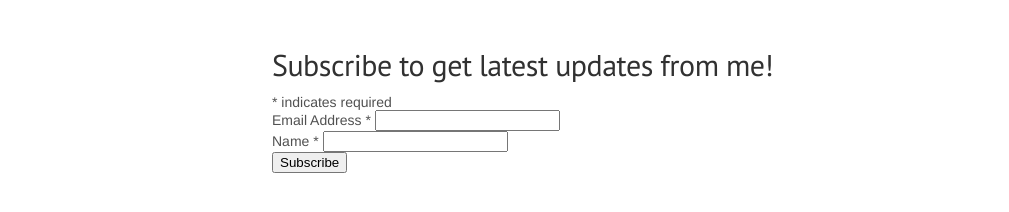
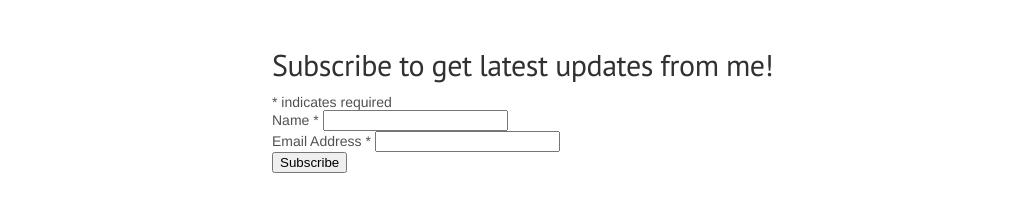
Before and after one commit to jashrathod/book-blog, a Jekyll site: the page built from notes.md, in a window 1280 px wide. Shown: the part 536-748 px from the top of the page, without its empty margins (8-1017 px from the left). Built offline with Jekyll 4.4.1, drawn with Linux system fonts in a browser that asks for light colours; comment, search, counter and statistics services are not loaded.

Commit message:
Update page.html

```diff
--- a/_layouts/page.html
+++ b/_layouts/page.html
@@ -19,15 +19,16 @@ layout: default
     <div id="mc_embed_signup_scroll">
 	<h2>Subscribe to get latest updates from me!</h2>
 <div class="indicates-required"><span class="asterisk">*</span> indicates required</div>
+
+<div class="mc-field-group">
+	<label for="mce-FNAME">Name  <span class="asterisk">*</span>
+</label>
+	<input type="text" value="" name="FNAME" class="required" id="mce-FNAME">
+</div>
 <div class="mc-field-group">
 	<label for="mce-EMAIL">Email Address  <span class="asterisk">*</span>
 </label>
 	<input type="email" value="" name="EMAIL" class="required email" id="mce-EMAIL">
-</div>
-<div class="mc-field-group">
-	<label for="mce-FNAME">Name  <span class="asterisk">*</span>
-</label>
-	<input type="text" value="" name="FNAME" class="required" id="mce-FNAME">
 </div>
 	<div id="mce-responses" class="clear">
 		<div class="response" id="mce-error-response" style="display:none"></div>
```
